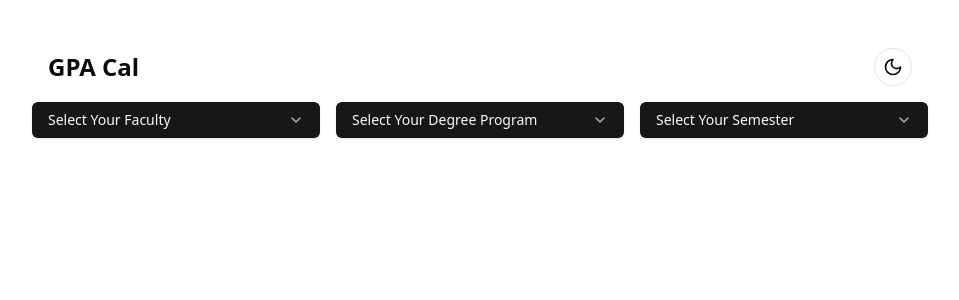
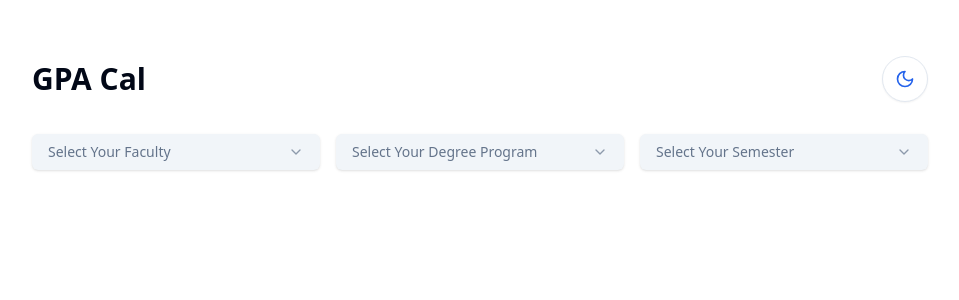
Before and after one commit to thewijay/gpa-cal, a React (Vite) app: page / in a window 1280 px wide. Shown: the top 300 px of the page, without its empty margins (160-1119 px from the left). Built offline with nearby package versions, Linux system fonts and the light colour scheme.

Commit message:
Create components from App.tsx and adjust colors properly

```diff
--- a/package.json
+++ b/package.json
@@ -4,7 +4,7 @@
   "version": "0.0.0",
   "type": "module",
   "scripts": {
-    "dev": "vite",
+    "dev": "vite --host",
     "build": "tsc -b && vite build",
     "lint": "eslint .",
     "preview": "vite preview"
--- a/src/App.css
+++ b/src/App.css
@@ -8,8 +8,6 @@
   padding: 2rem;
   text-align: center;
 }
-
-
 
 @keyframes logo-spin {
   from {
@@ -34,65 +32,53 @@
   color: #888;
 }
 
-
-
 @layer base {
   :root {
+    /* Light theme colors */
     --background: 0 0% 100%;
-    --foreground: 0 0% 3.9%;
+    --foreground: 222.2 84% 4.9%;
     --card: 0 0% 100%;
-    --card-foreground: 0 0% 3.9%;
+    --card-foreground: 222.2 84% 4.9%;
     --popover: 0 0% 100%;
-    --popover-foreground: 0 0% 3.9%;
-    --primary: 0 0% 9%;
-    --primary-foreground: 0 0% 98%;
-    --secondary: 0 0% 96.1%;
-    --secondary-foreground: 0 0% 9%;
-    --muted: 0 0% 96.1%;
-    --muted-foreground: 0 0% 45.1%;
-    --accent: 0 0% 96.1%;
-    --accent-foreground: 0 0% 9%;
+    --popover-foreground: 222.2 84% 4.9%;
+    --primary: 221.2 83.2% 53.3%;
+    --primary-foreground: 210 40% 98%;
+    --secondary: 210 40% 96%;
+    --secondary-foreground: 222.2 84% 4.9%;
+    --muted: 210 40% 96%;
+    --muted-foreground: 215.4 16.3% 46.9%;
+    --accent: 210 40% 96%;
+    --accent-foreground: 222.2 84% 4.9%;
     --destructive: 0 84.2% 60.2%;
-    --destructive-foreground: 0 0% 98%;
-    --border: 0 0% 89.8%;
-    --input: 0 0% 89.8%;
-    --ring: 0 0% 3.9%;
-    --chart-1: 12 76% 61%;
-    --chart-2: 173 58% 39%;
-    --chart-3: 197 37% 24%;
-    --chart-4: 43 74% 66%;
-    --chart-5: 27 87% 67%;
+    --destructive-foreground: 210 40% 98%;
+    --border: 214.3 31.8% 91.4%;
+    --input: 214.3 31.8% 91.4%;
+    --ring: 221.2 83.2% 53.3%;
     --radius: 0.5rem;
   }
   .dark {
-    --background: 0 0% 3.9%;
-    --foreground: 0 0% 98%;
-    --card: 0 0% 3.9%;
-    --card-foreground: 0 0% 98%;
-    --popover: 0 0% 3.9%;
-    --popover-foreground: 0 0% 98%;
-    --primary: 0 0% 98%;
-    --primary-foreground: 0 0% 9%;
-    --secondary: 0 0% 14.9%;
-    --secondary-foreground: 0 0% 98%;
-    --muted: 0 0% 14.9%;
-    --muted-foreground: 0 0% 63.9%;
-    --accent: 0 0% 14.9%;
-    --accent-foreground: 0 0% 98%;
+    /* Dark theme colors */
+    --background: 222.2 84% 4.9%;
+    --foreground: 210 40% 98%;
+    --card: 222.2 84% 4.9%;
+    --card-foreground: 210 40% 98%;
+    --popover: 222.2 84% 4.9%;
+    --popover-foreground: 210 40% 98%;
+    --primary: 217.2 91.2% 59.8%;
+    --primary-foreground: 222.2 84% 4.9%;
+    --secondary: 217.2 32.6% 17.5%;
+    --secondary-foreground: 210 40% 98%;
+    --muted: 217.2 32.6% 17.5%;
+    --muted-foreground: 215 20.2% 65.1%;
+    --accent: 217.2 32.6% 17.5%;
+    --accent-foreground: 210 40% 98%;
     --destructive: 0 62.8% 30.6%;
-    --destructive-foreground: 0 0% 98%;
-    --border: 0 0% 14.9%;
-    --input: 0 0% 14.9%;
-    --ring: 0 0% 83.1%;
-    --chart-1: 220 70% 50%;
-    --chart-2: 160 60% 45%;
-    --chart-3: 30 80% 55%;
-    --chart-4: 280 65% 60%;
-    --chart-5: 340 75% 55%;
+    --destructive-foreground: 210 40% 98%;
+    --border: 217.2 32.6% 17.5%;
+    --input: 217.2 32.6% 17.5%;
+    --ring: 224.3 76.3% 94.1%;
   }
 }
-
-
 
 @layer base {
   * {
@@ -100,5 +86,8 @@
   }
   body {
     @apply bg-background text-foreground;
+    background-color: hsl(var(--background));
+    color: hsl(var(--foreground));
+    transition: background-color 0.3s ease, color 0.3s ease;
   }
 }
--- a/src/App.tsx
+++ b/src/App.tsx
@@ -4,6 +4,11 @@ import { Button } from './components/ui/button'
 import { ChevronDown } from 'lucide-react'
 import { useEffect } from 'react'
 import { subjectData } from './data/subjects'
+import { gradeOptions } from './data/grades'
+import { faculties } from './data/faculties'
+import { degrees } from './data/degrees'
+import { gradePoints } from './data/gradePoints'
+import { semesters } from './data/semesters'
 import { useTheme } from './components/theme-provider'
 import { Sun, Moon } from 'lucide-react'
 import {
@@ -38,64 +43,6 @@ function App() {
     }
   }, [facultySelected, degreeSelected, semSelected])
 
-  const faculties = [
-    'Computing',
-    'Geomatics',
-    'Applied Sciences',
-    'Management Studies',
-    'Medicine',
-    'Management Studies',
-    'Technology',
-    'Agricultural Sciences',
-    'Social Sciences and Languages',
-  ]
-
-  const degrees = [
-    'Computing and Information Systems',
-    'Software Engineering',
-    'Data Science',
-    'Infomation Systems',
-  ]
-
-  const semesters = [
-    'Semester 1',
-    'Semester 2',
-    'Semester 3',
-    'Semester 4',
-    'Semester 5',
-    'Semester 6',
-    'Semester 7',
-    'Semester 8',
-  ]
-
-  const gradeOptions = [
-    'A+',
-    'A',
-    'A-',
-    'B+',
-    'B',
-    'B-',
-    'C+',
-    'C',
-    'C-',
-    'D',
-    'F',
-  ]
-
-  const gradePoints: Record<string, number> = {
-    'A+': 4.0,
-    'A': 4.0,
-    'A-': 3.7,
-    'B+': 3.3,
-    'B': 3.0,
-    'B-': 2.7,
-    'C+': 2.3,
-    'C': 2.0,
-    'C-': 1.7,
-    'D': 1.0,
-    'F': 0.0,
-  }
-
   const calculateGPA = () => {
     let totalCredits = 0
     let totalPoints = 0
@@ -110,42 +57,46 @@ function App() {
       }
     })
 
-    return totalCredits === 0 ? 0 : (totalPoints / totalCredits).toFixed(2)
+    return totalCredits === 0 ? 0 : (totalPoints / totalCredits).toFixed(3)
   }
   const allGradesSelected = subjects.every((sub) => grades[sub.code])
 
-
   return (
-    <>
-      <div className="flex justify-between items-center p-4">
-        <h1 className="text-2xl font-bold">GPA Cal</h1>
+    <div className="min-h-screen bg-background text-foreground transition-colors duration-300">
+      <div className="container mx-auto p-6">
+        {/* Header */}
+        <div className="flex justify-between items-center mb-8">
+          <h1 className="text-3xl font-bold text-foreground">GPA Cal</h1>
           <button
             onClick={toggleTheme}
-          className="p-2 rounded-full border dark:border-gray-600"
+            className="p-3 rounded-full border border-border bg-card hover:bg-accent transition-colors duration-200 shadow-sm"
           >
             {theme === 'dark' ? (
-            <Sun className="w-5 h-5" />
+              <Sun className="w-5 h-5 text-yellow-500" />
             ) : (
-            <Moon className="w-5 h-5" />
+              <Moon className="w-5 h-5 text-blue-600" />
             )}
           </button>
         </div>
-      <div className="flex justify-end items-start gap-4">
+
+        {/* Dropdowns */}
+        <div className="flex flex-wrap justify-center items-start gap-4 mb-8">
           <div id="faculty">
             <DropdownMenu>
               <DropdownMenuTrigger asChild>
-              <Button className="w-72 justify-between">
+                <Button className="w-72 justify-between bg-muted border-border hover:bg-accent text-muted-foreground">
                   <span className="truncate">{facultySelected}</span>
                   <ChevronDown className="h-4 w-4 ml-2 opacity-70" />
                 </Button>
               </DropdownMenuTrigger>
-            <DropdownMenuContent className="min-w-[var(--radix-dropdown-menu-trigger-width)]">
+              <DropdownMenuContent className="min-w-[var(--radix-dropdown-menu-trigger-width)] bg-popover border-border">
                 {faculties.map((option) => (
                   <DropdownMenuItem
                     key={option}
                     onSelect={() => {
                       setFacultySelected(option)
                     }}
+                    className="hover:bg-accent focus:bg-accent"
                   >
                     {option}
                   </DropdownMenuItem>
@@ -157,18 +108,19 @@ function App() {
           <div id="degree">
             <DropdownMenu>
               <DropdownMenuTrigger asChild>
-              <Button className="w-72 justify-between">
+                <Button className="w-72 justify-between bg-muted border-border hover:bg-accent text-muted-foreground">
                   <span className="truncate">{degreeSelected}</span>
                   <ChevronDown className="h-4 w-4 ml-2 opacity-70" />
                 </Button>
               </DropdownMenuTrigger>
-            <DropdownMenuContent className="w-82">
+              <DropdownMenuContent className="w-82 bg-popover border-border">
                 {degrees.map((option) => (
                   <DropdownMenuItem
                     key={option}
                     onSelect={() => {
                       setDegreeSelected(option)
                     }}
+                    className="hover:bg-accent focus:bg-accent"
                   >
                     {option}
                   </DropdownMenuItem>
@@ -180,18 +132,19 @@ function App() {
           <div id="sem">
             <DropdownMenu>
               <DropdownMenuTrigger asChild>
-              <Button className="w-72 justify-between">
+                <Button className="w-72 justify-between bg-muted border-border hover:bg-accent text-muted-foreground">
                   <span className="truncate">{semSelected}</span>
                   <ChevronDown className="h-4 w-4 ml-2 opacity-70" />
                 </Button>
               </DropdownMenuTrigger>
-            <DropdownMenuContent className="w-72">
+              <DropdownMenuContent className="w-72 bg-popover border-border">
                 {semesters.map((option) => (
                   <DropdownMenuItem
                     key={option}
                     onSelect={() => {
                       setSemSelected(option)
                     }}
+                    className="hover:bg-accent focus:bg-accent"
                   >
                     {option}
                   </DropdownMenuItem>
@@ -200,39 +153,53 @@ function App() {
             </DropdownMenu>
           </div>
         </div>
-      <div>
+
+        {/* Subjects Table */}
         {subjects.length > 0 && (
           <div className="mt-6 w-full">
-            <h2 className="text-xl font-semibold mb-4">Subjects</h2>
-            <table className="w-full text-left border border-gray-200 dark:border-gray-700 rounded-md">
+            <h2 className="text-2xl font-semibold mb-6 text-foreground">
+              Subjects
+            </h2>
+            <div className="overflow-x-auto rounded-lg border border-border shadow-sm">
+              <table className="w-full text-left bg-card">
                 <thead>
-                <tr className="bg-gray-100 dark:bg-gray-800">
-                  <th className="p-2">Code</th>
-                  <th className="p-2">Name</th>
-                  <th className="p-2">Credits</th>
-                  <th className="p-2">Your Grade</th>
+                  <tr className="bg-muted border-b border-border">
+                    <th className="p-4 font-semibold text-muted-foreground">
+                      Code
+                    </th>
+                    <th className="p-4 font-semibold text-muted-foreground">
+                      Name
+                    </th>
+                    <th className="p-4 font-semibold text-muted-foreground">
+                      Credits
+                    </th>
+                    <th className="p-4 font-semibold text-muted-foreground">
+                      Your Grade
+                    </th>
                   </tr>
                 </thead>
                 <tbody>
-                {subjects.map((sub) => (
+                  {subjects.map((sub, index) => (
                     <tr
                       key={sub.code}
-                    className="border-t border-gray-200 dark:border-gray-700"
+                      className={`border-b border-border hover:bg-accent/50 transition-colors ${
+                        index % 2 === 0 ? 'bg-card' : 'bg-muted/30'
+                      }`}
                     >
-                    <td className="p-2">{sub.code}</td>
-                    <td className="p-2">{sub.name}</td>
-                    <td className="p-2">{sub.credits}</td>
-                    <td className="p-2">
+                      <td className="p-4 font-mono text-sm">{sub.code}</td>
+                      <td className="p-4">{sub.name}</td>
+                      <td className="p-4 font-semibold">{sub.credits}</td>
+                      <td className="p-4">
                         <DropdownMenu>
                           <DropdownMenuTrigger asChild>
-                          <Button className="w-[105px] justify-between">
+                            <Button className="w-[105px] justify-between bg-muted border-border hover:bg-accent text-gray-900 dark:text-white">
                               <span className="truncate">
                                 {grades[sub.code] || 'Grade'}
                               </span>
                               <ChevronDown className="h-4 w-4 ml-2 opacity-70" />
                             </Button>
                           </DropdownMenuTrigger>
-                        <DropdownMenuContent className="w-[80px]">
+                          <DropdownMenuContent className="w-[80px] bg-popover border-border">
                             {gradeOptions.map((grade) => (
                               <DropdownMenuItem
                                 key={grade}
@@ -242,6 +209,7 @@ function App() {
                                     [sub.code]: grade,
                                   }))
                                 }
+                                className="hover:bg-accent focus:bg-accent"
                               >
                                 {grade}
                               </DropdownMenuItem>
@@ -254,12 +222,24 @@ function App() {
                 </tbody>
               </table>
             </div>
+          </div>
+        )}
+
+        {/* GPA Result */}
+        {subjects.length > 0 && allGradesSelected && (
+          <div className="mt-8 p-6 bg-card border border-border rounded-lg shadow-sm">
+            <div className="text-center">
+              <h3 className="text-lg font-medium text-muted-foreground mb-2">
+                Your GPA
+              </h3>
+              <div className="text-4xl font-bold text-primary">
+                {calculateGPA()}
+              </div>
+            </div>
+          </div>
         )}
       </div>
-      {subjects.length > 0 && allGradesSelected && (
-        <div className="mt-4 text-lg font-semibold">GPA: {calculateGPA()}</div>
-      )}
-    </>
+    </div>
   )
 }
 
--- /dev/null
+++ b/src/data/degrees.ts
@@ -0,0 +1,6 @@
+export const degrees = [
+  'Computing and Information Systems',
+  'Software Engineering',
+  'Data Science',
+  'Infomation Systems',
+]
--- /dev/null
+++ b/src/data/faculties.ts
@@ -0,0 +1,11 @@
+export const faculties = [
+  'Computing',
+  'Geomatics',
+  'Applied Sciences',
+  'Management Studies',
+  'Medicine',
+  'Management Studies',
+  'Technology',
+  'Agricultural Sciences',
+  'Social Sciences and Languages',
+]
--- /dev/null
+++ b/src/data/gradePoints.ts
@@ -0,0 +1,14 @@
+export const gradePoints: Record<string, number> = {
+    'A+': 4.0,
+    'A': 4.0,
+    'A-': 3.7,
+    'B+': 3.3,
+    'B': 3.0,
+    'B-': 2.7,
+    'C+': 2.3,
+    'C': 2.0,
+    'C-': 1.7,
+    'D+': 1.3,
+    'D': 1.0,
+    'E': 0.0,
+  }
--- /dev/null
+++ b/src/data/grades.ts
@@ -0,0 +1,14 @@
+export const gradeOptions = [
+  'A+',
+  'A',
+  'A-',
+  'B+',
+  'B',
+  'B-',
+  'C+',
+  'C',
+  'C-',
+  'D+',
+  'D',
+  'E',
+]
--- /dev/null
+++ b/src/data/semesters.ts
@@ -0,0 +1,10 @@
+export const semesters = [
+    'Semester 1',
+    'Semester 2',
+    'Semester 3',
+    'Semester 4',
+    'Semester 5',
+    'Semester 6',
+    'Semester 7',
+    'Semester 8',
+  ]
```
Lines whose indentation alone changed are shown as unchanged.
